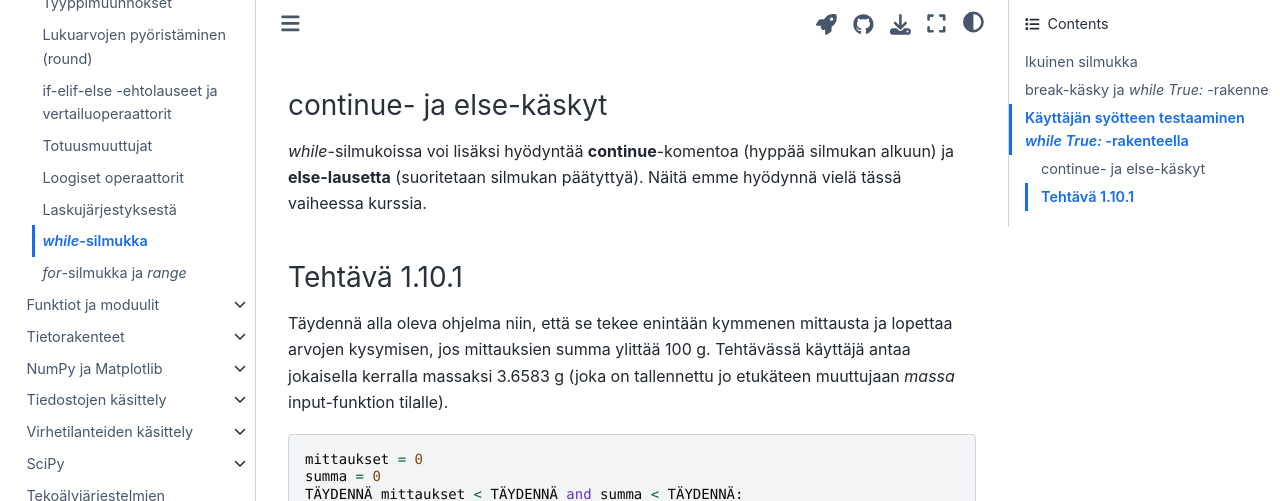
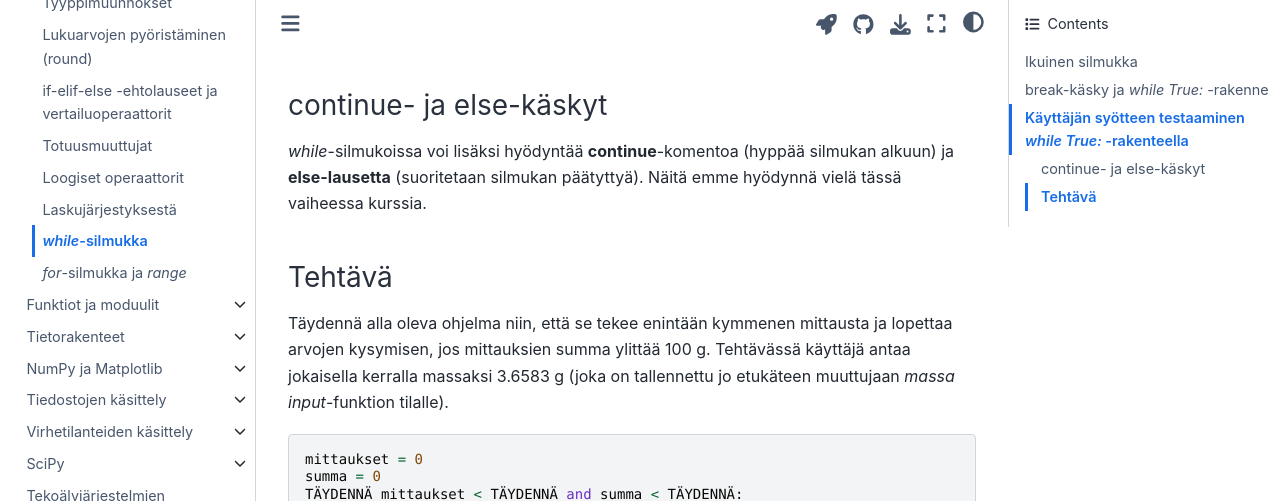
Before and after one commit to elina-ruha/CHEM-ohjelmointikurssikirja-test, a Jupyter Book: the page built from book/perusteet/while.md, in a window 1280 px wide and 900 px high, scrolled down 3265 px. Shown: the top 501 px of the window. Built offline with Jupyter Book 1.0.4 settings and Sphinx 7.4.7 and the Sphinx Book theme 1.1.4, drawn with Linux system fonts in a browser that asks for light colours; comment, search, counter and statistics services are not loaded.

Commit message:
Update while.md

````diff
--- a/book/perusteet/while.md
+++ b/book/perusteet/while.md
@@ -150,10 +150,10 @@ Lukujen tulo: 60
 ### continue- ja else-käskyt
 *while*-silmukoissa voi lisäksi hyödyntää **continue**-komentoa (hyppää silmukan alkuun) ja **else-lausetta** (suoritetaan
 silmukan päätyttyä). Näitä emme hyödynnä vielä tässä vaiheessa kurssia.
-### Tehtävä 1.10.1
+### Tehtävä
 Täydennä alla oleva ohjelma niin, että se tekee enintään kymmenen mittausta ja lopettaa arvojen kysymisen, jos mittauksien
 summa ylittää 100 g. Tehtävässä käyttäjä antaa jokaisella kerralla massaksi 3.6583 g (joka on tallennettu jo etukäteen
-muuttujaan *massa* input-funktion tilalle).
+muuttujaan *massa* *input*-funktion tilalle).
 ``` ipython3
 mittaukset = 0
 summa = 0
````
